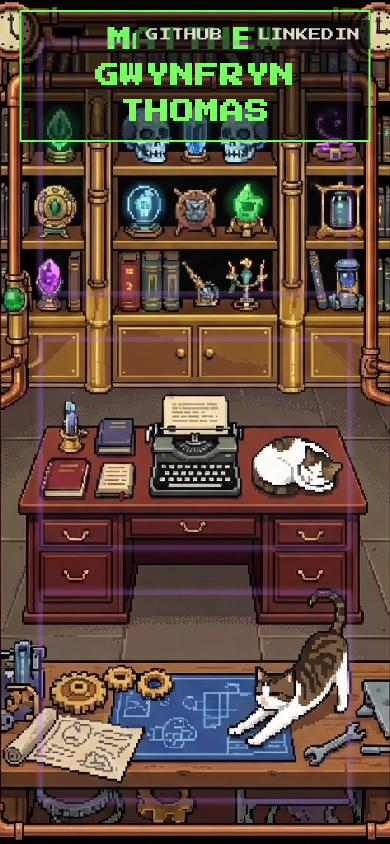
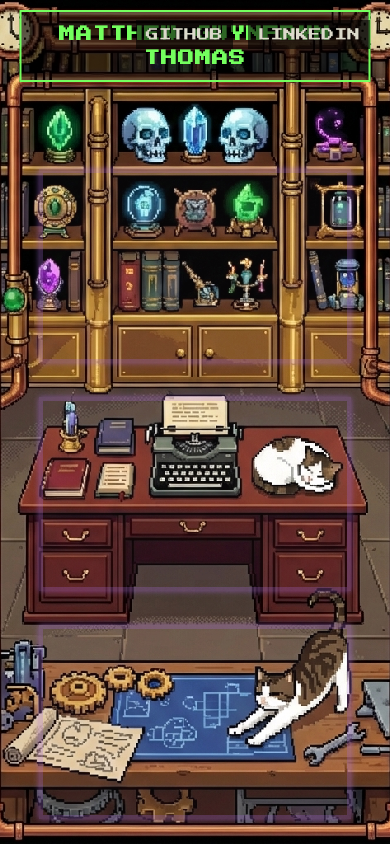
Before and after one commit to matthewgthomas/matthewgthomas.github.io, a React (Vite) app: page / in a window 390 px wide. Built offline with nearby package versions, Linux system fonts and the light colour scheme.

Commit message:
Improve hotspots and h1 on mobile

```diff
--- a/src/pages/Home.css
+++ b/src/pages/Home.css
@@ -116,30 +116,30 @@
 
     /* Top: Bookshelf (Research) */
     .research-spot {
-        top: 5%;
+        top: 20%;
         left: 10%;
         width: 80%;
-        height: 30%;
+        height: 23%;
     }
 
     /* Middle: Desk (Writing) */
     .writing-spot {
-        top: 40%;
+        top: 47%;
         left: 10%;
         width: 80%;
-        height: 25%;
+        height: 23%;
         bottom: auto;
         /* Reset desktop constraints */
     }
 
     /* Bottom: Workbench (Projects) */
     .projects-spot {
-        bottom: 5%;
+        bottom: 3%;
         /* Anchor to bottom */
         left: 10%;
         right: auto;
         width: 80%;
-        height: 25%;
+        height: 23%;
         top: auto;
     }
 }
@@ -171,6 +171,12 @@
     }
 }
 
+@media (max-width: 1024px) {
+    .scene-title h1 {
+        font-size: 1rem;
+    }
+}
+
 /* Dialogue Overlay Fixed at Bottom */
 .scene-dialogue {
     position: absolute;
```
